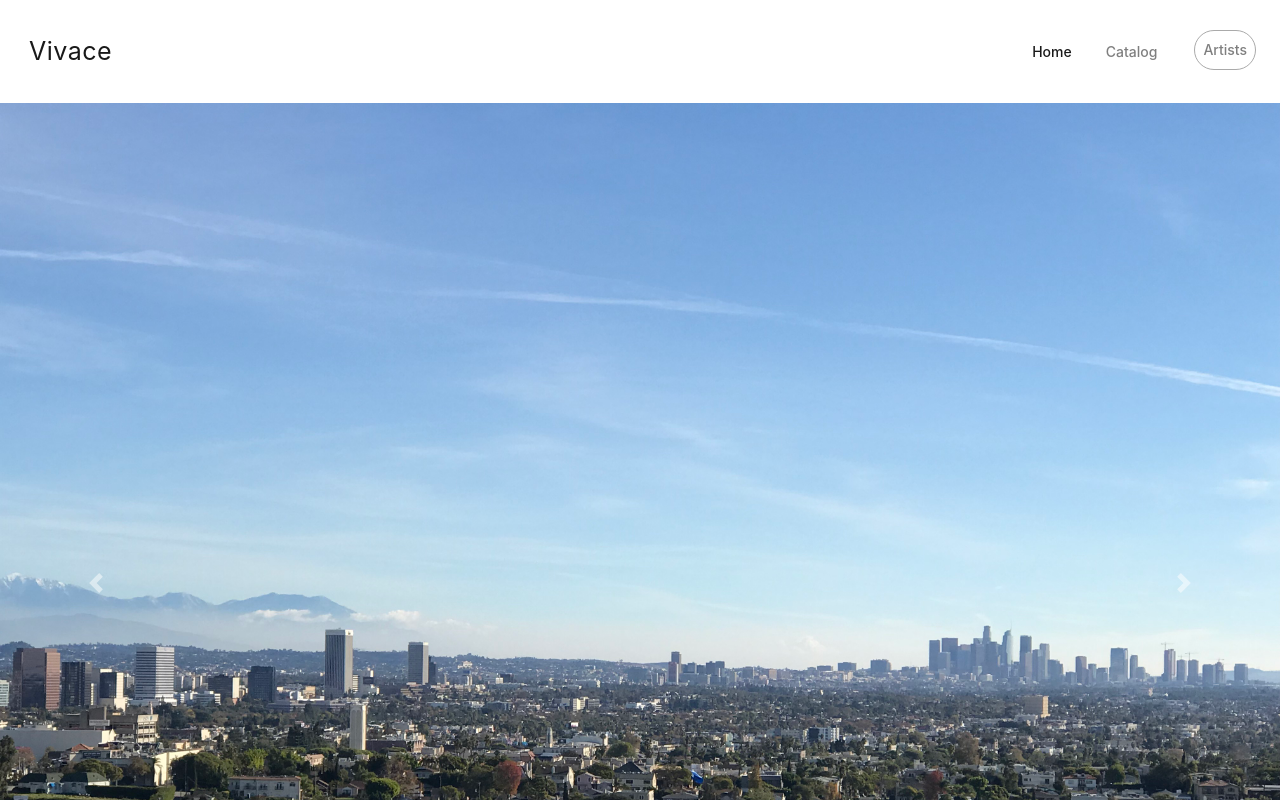
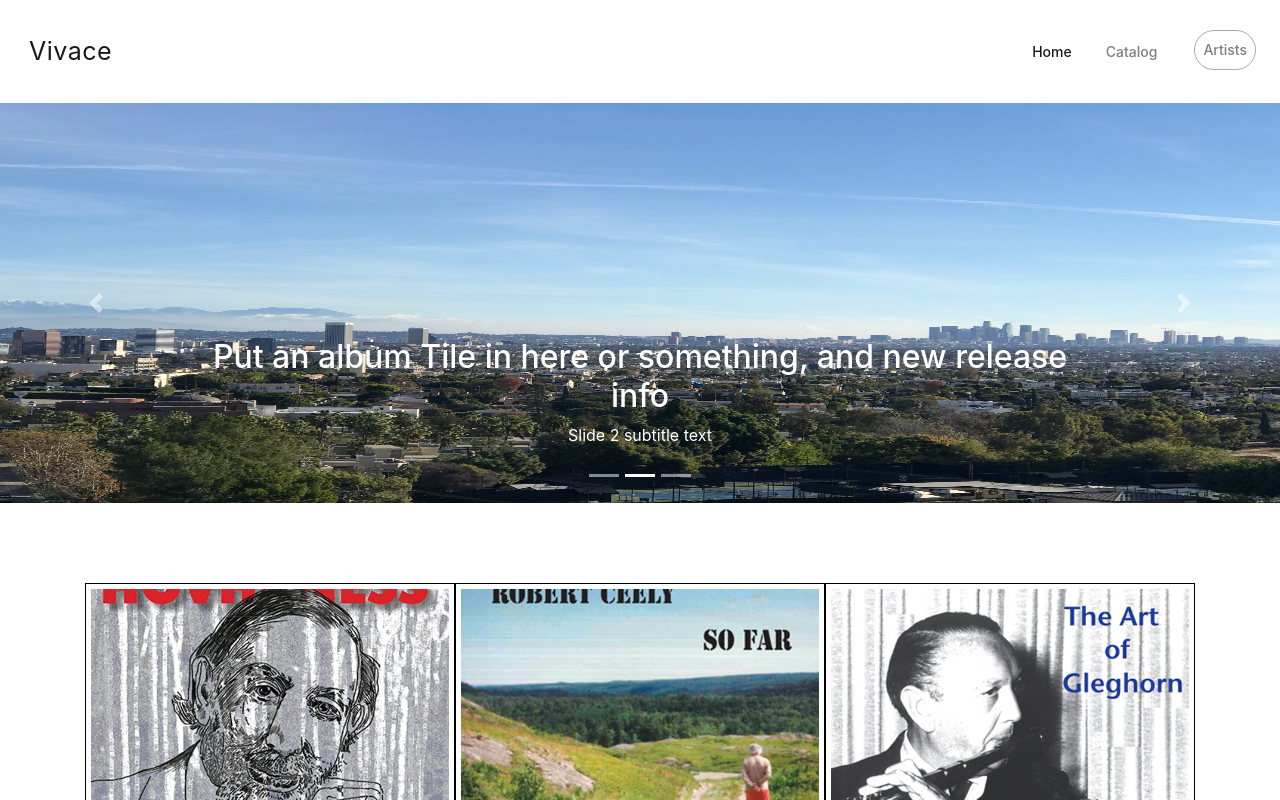
Before and after one commit to ontometrics/vivace-react, a React (Create React App) app in the folder vivace/: page /HomePage in a window 1280 px wide. Shown: the top 800 px of the page. Built offline with nearby package versions, Linux system fonts and the light colour scheme.

Commit message:
shrinking image on carousel

```diff
--- a/vivace/src/components/Carousel.js
+++ b/vivace/src/components/Carousel.js
@@ -11,23 +11,23 @@ class Carousel extends React.Component {
             </ol>
             <div class="carousel-inner" role="listbox">
               <div class="carousel-item active">
-                <img class="d-block img-fluid" src="img/IMG_2495.jpg" alt="First slide"/>
+                <img class="d-block img-fluid" style={{"height" : "400px","width" : "100%"}} src="img/IMG_2495.jpg" alt="First slide"/>
                 <div class="carousel-caption d-none d-md-block">
-                  <h2>Slide 1 title</h2>
+                  <h2>Put an album Tile in here or something, and new release info</h2>
                   <p>Slide 1 subtitle text</p>
                 </div>
               </div>
               <div class="carousel-item">
-                <img class="d-block img-fluid" src="img/IMG_2495.jpg" alt="Second slide"/>
+                <img class="d-block img-fluid" style={{"height" : "400px","width" : "100%"}} src="img/IMG_2495.jpg" alt="Second slide"/>
                 <div class="carousel-caption d-none d-md-block">
-                  <h2>Slide 2 title</h2>
+                <h2>Put an album Tile in here or something, and new release info</h2>
                   <p>Slide 2 subtitle text</p>
                 </div>
               </div>
               <div class="carousel-item">
-                <img class="d-block img-fluid" src="img/IMG_2495.jpg" alt="Third slide"/>
+                <img class="d-block img-fluid" style={{"height" : "400px","width" : "100%"}} src="img/IMG_2495.jpg" alt="Third slide"/>
                 <div class="carousel-caption d-none d-md-block">
-                  <h2>Slide 3 title</h2>
+                <h2>Put an album Tile in here or something, and new release info</h2>
                   <p>Slide 3 subtitle text</p>
                 </div>
               </div>
```
